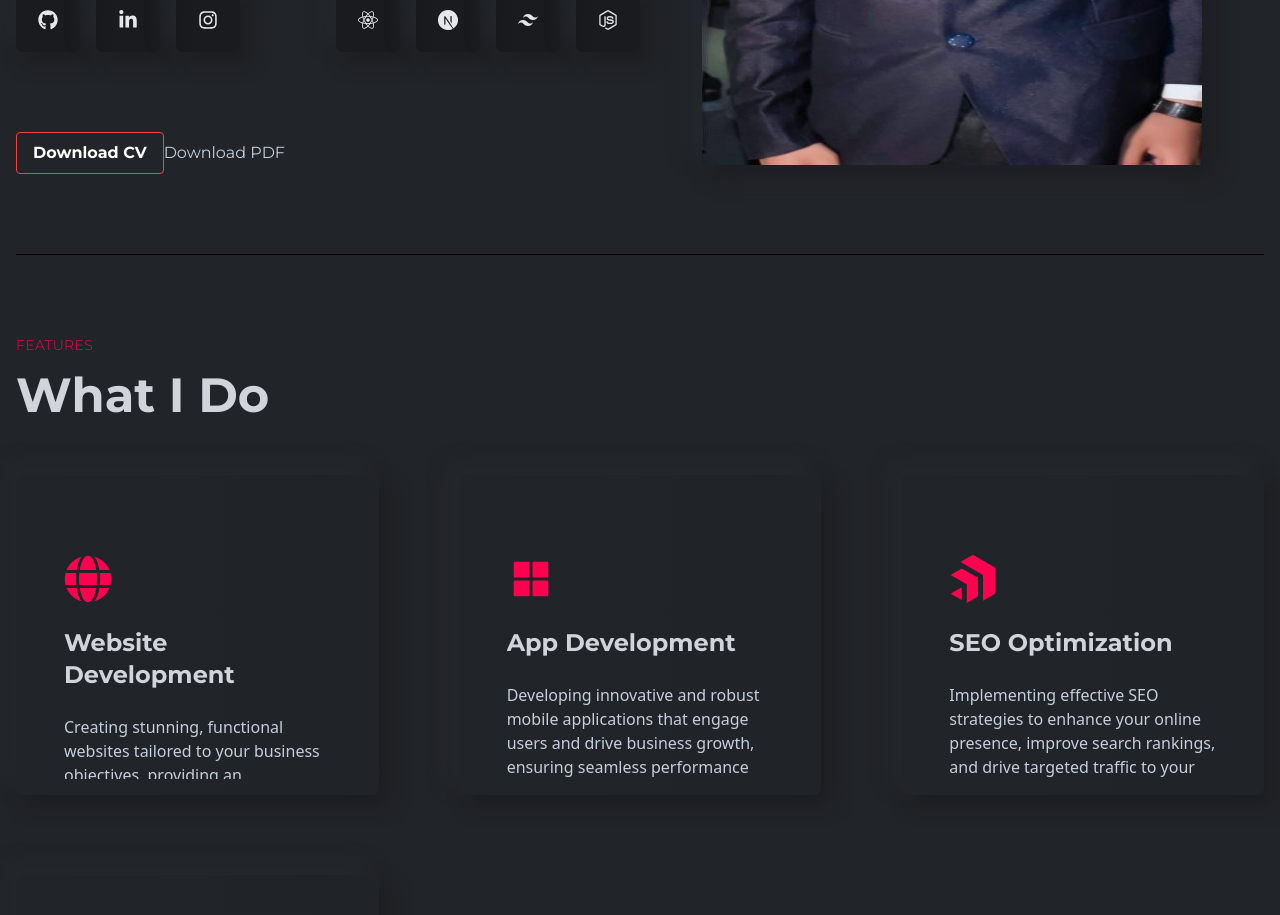
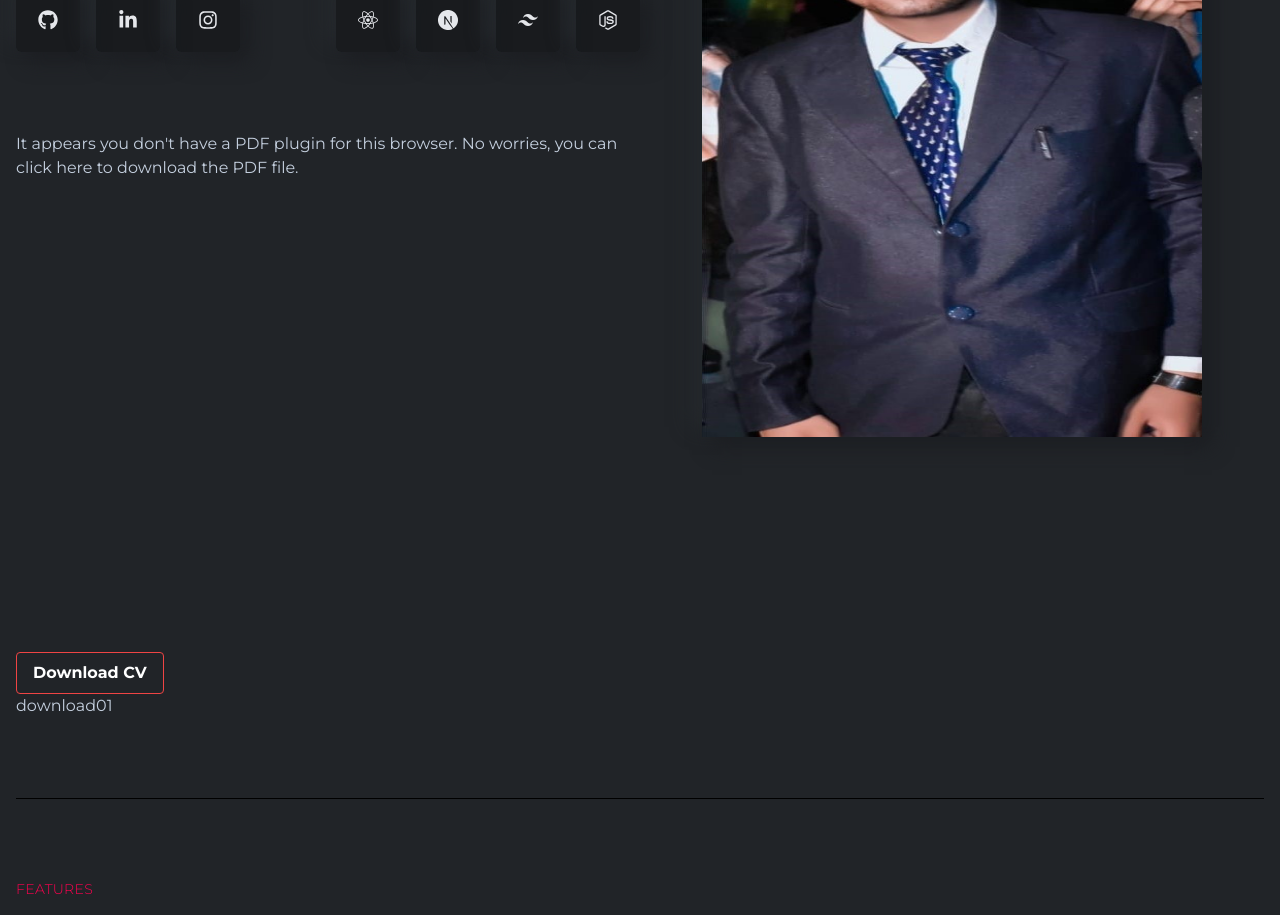
Before and after one commit to Dineshpalappdeveloper/MyPortfolio, a React (Create React App) app: page / in a window 1280 px wide. Shown: the part 660-1575 px from the top of the page. Built offline with nearby package versions, Linux system fonts and the light colour scheme.

Commit message:
update log

```diff
--- a/package.json
+++ b/package.json
@@ -10,7 +10,6 @@
     "@testing-library/react": "^13.4.0",
     "@testing-library/user-event": "^13.5.0",
     "axios": "^1.7.2",
-    "file-saver": "^2.0.5",
     "framer-motion": "^8.4.2",
     "react": "^18.2.0",
     "react-dom": "^18.2.0",
--- a/src/components/banner/DownloadPDF.jsx
+++ b/src/components/banner/DownloadPDF.jsx
@@ -1,53 +1,47 @@
 import React from "react";
-import axios from "axios";
-import { saveAs } from "file-saver";
-// import { FaDownload } from "react-icons/fa";
+import resumeFile from "../../assets/images/resume.pdf";
+const DownloadPDF = () => {
+  const pdfUrl = process.env.PUBLIC_URL + "/resume.pdf"; // Path to your PDF file
 
-const DownloadPDF = () => {
-  const handleDownload = async () => {
-    const pdfUrl = process.env.PUBLIC_URL + "/resume.pdf"; // Path to your PDF file
+  const handleDownload = () => {
+    // Create a temporary anchor element
+    const link = document.createElement("a");
+    link.href = pdfUrl;
+    link.target = "_blank";
+    link.setAttribute("download", "resume.pdf"); // Set the download attribute
 
-    try {
-      const response = await axios({
-        url: pdfUrl,
-        method: "GET",
-        responseType: "blob", // Important
-      });
+    // Append the anchor to the body
+    document.body.appendChild(link);
 
-      // Using file-saver library to save the PDF file
-      saveAs(response.data, "resume.pdf");
-    } catch (error) {
-      console.error("Error fetching or saving PDF: ", error);
-      // Handle error, e.g., show an error message to the user
-    }
-  };
-  const onButtonClick = () => {
-    // using Java Script method to get PDF file
-    fetch("SamplePDF.pdf").then((response) => {
-      response.blob().then((blob) => {
-        // Creating new object of PDF file
-        const fileURL = window.URL.createObjectURL(blob);
+    // Trigger the click event on the anchor element
+    link.click();
 
-        // Setting various property values
-        let alink = document.createElement("a");
-        alink.href = fileURL;
-        alink.download = "SamplePDF.pdf";
-        alink.click();
-      });
-    });
+    // Clean up: Remove the anchor element from the DOM
+    document.body.removeChild(link);
   };
 
   return (
     <div>
+      <div style={{ height: "500px", marginBottom: "20px" }}>
+        <object data={pdfUrl} type="application/pdf" width="100%" height="100%">
+          {/* Fallback message if the browser does not support PDF rendering */}
+          <p>
+            It appears you don't have a PDF plugin for this browser. No worries,
+            you can <a href={pdfUrl}>click here to download the PDF file.</a>
+          </p>
+        </object>
+      </div>
       <button
         className="bg-black-800 border border-red-500 hover:bg-black-700 text-white font-bold py-2 px-4 rounded focus:outline-none focus:shadow-outline"
         onClick={handleDownload}
       >
-        {/* <FaDownload className="inline-block mr-2" /> */}
         Download CV
       </button>
-
-      <button onClick={onButtonClick}>Download PDF</button>
+      <h1>
+        <a href={resumeFile} download="resume.pdf">
+          download01
+        </a>
+      </h1>
     </div>
   );
 };
```
Also changed, not shown: 2 other files (tests, documents, lock files or other folders).
